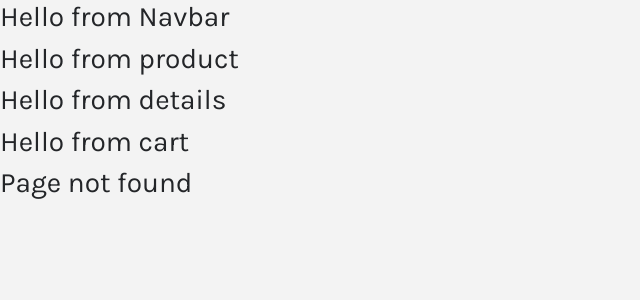
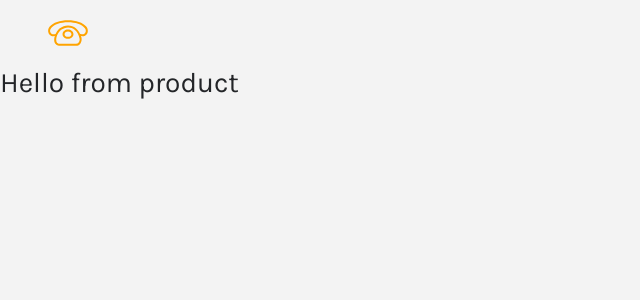
Before and after one commit to edonadei/siren-react-app, a React (Create React App) app: page / in a window 1280 px wide. Before the commit this address had no page. Shown: the top 300 px of the page, without its empty margins (0-640 px from the left). Built offline with nearby package versions, Linux system fonts and the light colour scheme.

Commit message:
React router basic logic and starting to work on the navbar

```diff
--- a/src/App.js
+++ b/src/App.js
@@ -2,22 +2,24 @@
 import './App.css';
 import "bootstrap/dist/css/bootstrap.min.css";
 import Home from '@material-ui/icons/Home';
-import Navar from './components/Navbar'
 import Navbar from './components/Navbar';
 import Cart from './components/Cart';
 import Product from './components/Product';
 import ProductList from './components/ProductList';
 import Default from './components/Default';
 import Details from './components/Details';
+import {Switch, Route} from 'react-router-dom';
 
 function App() {
   return (
     <React.Fragment>
       <Navbar/>
-      <ProductList></ProductList>
-      <Details></Details>
-      <Cart></Cart>
-      <Default></Default>
+      <Switch>
+        <Route exact path="/" component={ProductList}></Route>
+        <Route path="/details" component={Details}></Route>
+        <Route path="/cart" component={Cart}></Route>
+        <Route component={Default}></Route>
+      </Switch>
     </React.Fragment>
   );
 }
--- a/src/components/Navbar.js
+++ b/src/components/Navbar.js
@@ -1,13 +1,19 @@
-import React, { Component } from 'react';
+import React, { Component } from "react";
+import { Link } from "react-router-dom";
+import AccessAlarmIcon from "@material-ui/icons/AccessAlarm";
+import logo from "../logo.svg";
 
 class Navbar extends Component {
-    render() {
-        return (
-            <div>
-                <h3>Hello from Navbar</h3>
-            </div>
-        );
-    }
+  render() {
+    return (
+      <nav className="navbar navbar-expand-sm navbar-dark px-sm-5">
+        <Link to="/">
+          <img src={logo} alt="store" className="navbar-brand" />
+
+        </Link>
+      </nav>
+    );
+  }
 }
 
 export default Navbar;
--- a/src/index.js
+++ b/src/index.js
@@ -5,7 +5,11 @@
 import * as serviceWorker from './serviceWorker';
 import {BrowserRouter as Router} from 'react-router-dom';
 
-ReactDOM.render(<App />, document.getElementById('root'));
+ReactDOM.render(
+    <Router>
+        <App />
+    </Router>,
+    document.getElementById('root'));
 
 // If you want your app to work offline and load faster, you can change
 // unregister() to register() below. Note this comes with some pitfalls.
```
Also changed, not shown: 1 other file (tests, documents, lock files or other folders).
